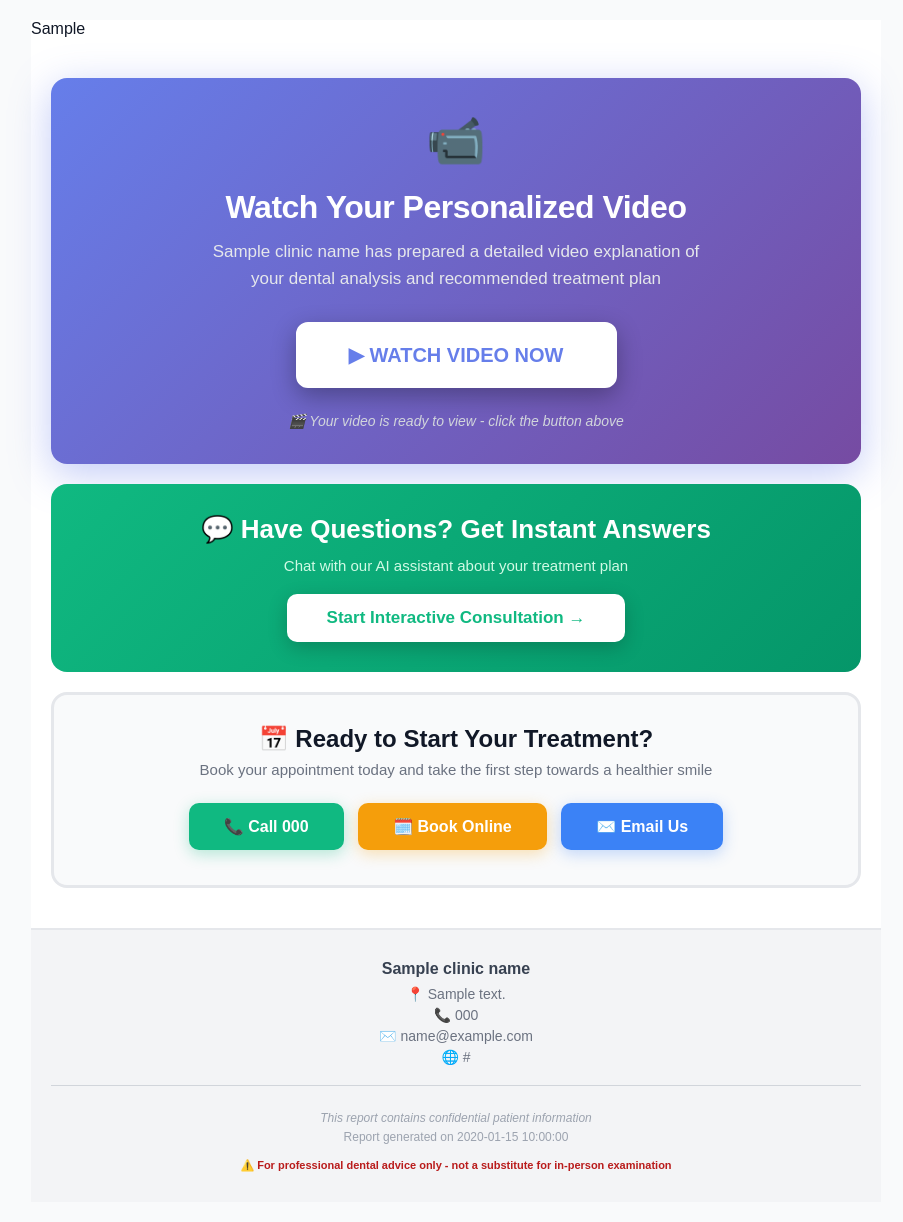
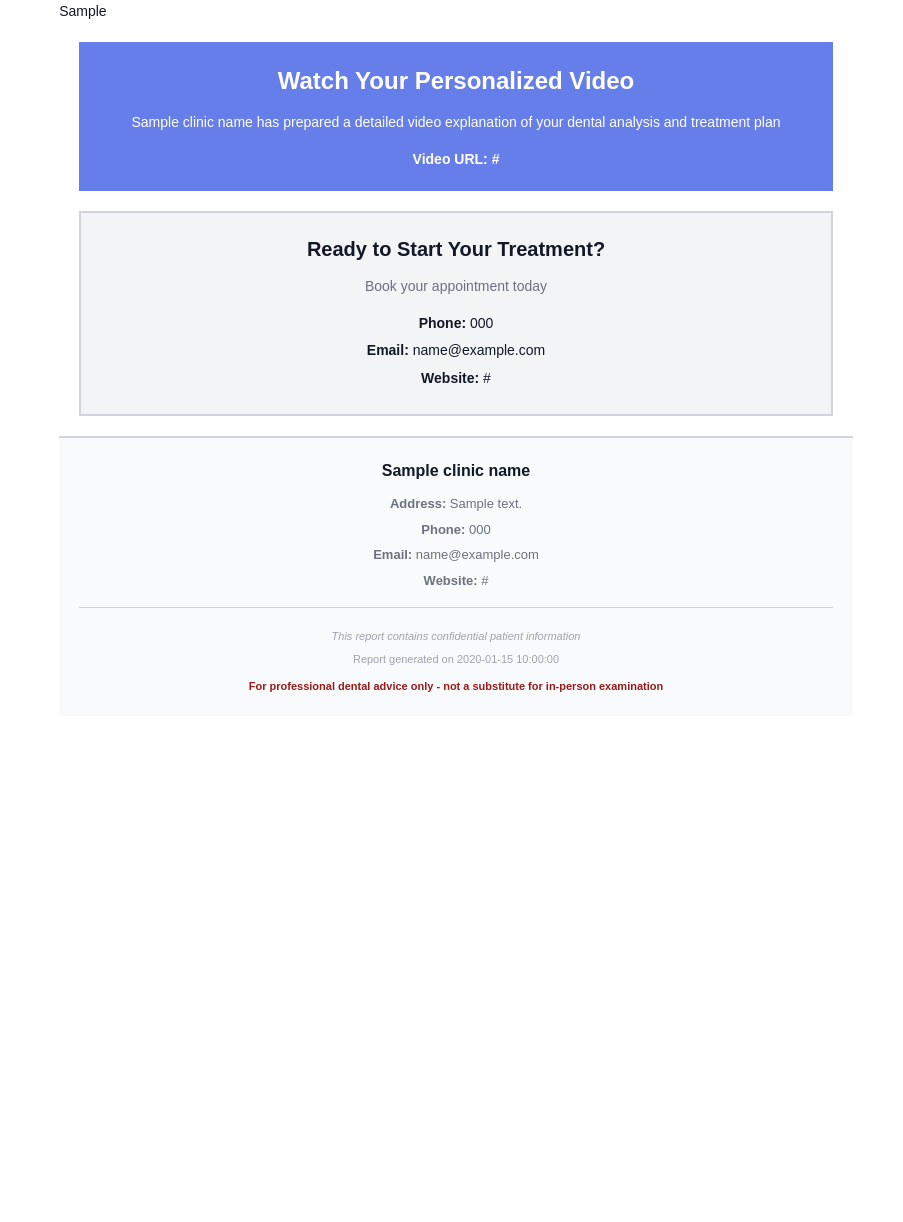
Before and after one commit to benwebb100/scanwise-new, a Python web app: template server/templates/report.html in a window 1280 px wide. Shown: the whole page, without its empty margins (184-1087 px from the left). After the commit the page ends 692 px from the top, so only its background shows below. Run offline with Jinja, Linux system fonts and the light colour scheme; the template is opened without the code that fills it: most values are stand-ins (such as "Sample title", 1, 10 or a date in 2020).

Commit message:
Fix email PDF formatting to match interface PDF
- Simplified HTML/CSS in email template for PDF compatibility
- Removed advanced CSS (gradients, shadows, border-radius) that breaks in xhtml2pdf
- Email PDF now uses same clean layout as interface PDF
- Report content embeds unchanged - formatting preserved
- Video/footer sections simplified with basic styles
- Works with both Playwright (if installed) and xhtml2pdf fallback
- No more weird boxes and formatting issues

```diff
--- a/server/templates/report.html
+++ b/server/templates/report.html
@@ -5,132 +5,123 @@
   <meta name="viewport" content="width=device-width, initial-scale=1" />
   <title>Dental Report - {{ patient_name }}</title>
   <style>
-    * { box-sizing: border-box; }
+    /* PDF-compatible styles - works with both Playwright and xhtml2pdf */
+    * {
+      box-sizing: border-box;
+      margin: 0;
+      padding: 0;
+    }
     body {
-      margin: 0;
-      padding: 20px;
       font-family: Arial, Helvetica, sans-serif;
-      background: #f9fafb;
+      font-size: 14px;
+      line-height: 1.6;
       color: #111827;
+      background: #ffffff;
     }
     .report-wrapper {
-      max-width: 850px;
+      max-width: 210mm; /* A4 width */
       margin: 0 auto;
+      padding: 0;
       background: #ffffff;
-      padding: 0;
     }
     .report-content {
+      padding: 0;
       background: #ffffff;
+    }
+    /* Ensure report HTML content displays properly */
+    .report-content * {
+      max-width: 100%;
+    }
+    .report-content img {
+      max-width: 100%;
+      height: auto;
+      display: block;
+    }
+    .report-content table {
+      width: 100%;
+      border-collapse: collapse;
+    }
+    .report-content th,
+    .report-content td {
+      padding: 8px;
+      text-align: left;
+      border: 1px solid #ddd;
     }
   </style>
 </head>
 <body>
   <div class="report-wrapper">
-    <!-- MAIN REPORT CONTENT -->
+    <!-- MAIN REPORT CONTENT (UNCHANGED FROM INTERFACE) -->
     <div class="report-content">
       {{ report_html | safe }}
     </div>
 
-    <!-- VIDEO BUTTON SECTION (PROMINENT AND CLICKABLE) -->
+    <!-- VIDEO SECTION (PDF-compatible) -->
     {% if video_url %}
-    <div style="margin: 40px 20px 20px; padding: 35px; background: linear-gradient(135deg, #667eea 0%, #764ba2 100%); border-radius: 16px; text-align: center; box-shadow: 0 10px 40px rgba(102, 126, 234, 0.4);">
-      <div style="margin-bottom: 20px;">
-        <span style="font-size: 48px; display: inline-block;">📹</span>
-      </div>
-      <h2 style="color: #ffffff; font-size: 32px; margin: 0 0 12px 0; font-weight: 800; letter-spacing: -0.5px;">
+    <div style="margin: 20px; padding: 20px; background: #667eea; text-align: center; page-break-inside: avoid;">
+      <h2 style="color: #ffffff; font-size: 24px; margin: 0 0 10px 0; font-weight: bold;">
         Watch Your Personalized Video
       </h2>
-      <p style="color: #e5e7eb; font-size: 17px; margin: 0 0 30px 0; line-height: 1.6; max-width: 500px; margin-left: auto; margin-right: auto;">
-        {{ clinic_name }} has prepared a detailed video explanation of your dental analysis and recommended treatment plan
+      <p style="color: #ffffff; font-size: 14px; margin: 0 0 15px 0;">
+        {{ clinic_name }} has prepared a detailed video explanation of your dental analysis and treatment plan
       </p>
-      <a href="{{ video_url }}"
-         style="display: inline-block; background: #ffffff; color: #667eea; padding: 18px 50px; border-radius: 12px; text-decoration: none; font-weight: 800; font-size: 20px; box-shadow: 0 8px 25px rgba(0, 0, 0, 0.3); border: 3px solid #ffffff;">
-        ▶ WATCH VIDEO NOW
-      </a>
-      <p style="color: #d1d5db; font-size: 14px; margin: 25px 0 0 0; font-style: italic;">
-        🎬 Your video is ready to view - click the button above
-      </p>
-    </div>
-    {% else %}
-    <div style="margin: 30px 20px; padding: 25px; background: #fef3c7; border: 2px solid #fbbf24; border-radius: 12px; text-align: center;">
-      <p style="color: #92400e; font-size: 16px; margin: 0; font-weight: 600;">
-        ⏳ Your personalized video explanation is being generated and will be available soon
+      <p style="color: #ffffff; font-size: 14px; margin: 0; font-weight: bold;">
+        Video URL: {{ video_url }}
       </p>
     </div>
     {% endif %}
 
-    <!-- INTERACTIVE CONSULTATION -->
-    {% if consultation_url %}
-    <div style="margin: 20px 20px; padding: 30px; background: linear-gradient(135deg, #10b981 0%, #059669 100%); border-radius: 16px; text-align: center;">
-      <h3 style="color: #ffffff; font-size: 26px; margin: 0 0 12px 0; font-weight: 700;">
-        💬 Have Questions? Get Instant Answers
+    <!-- BOOKING CALL-TO-ACTION (PDF-compatible) -->
+    <div style="margin: 20px; padding: 20px; background: #f3f4f6; border: 2px solid #d1d5db; text-align: center; page-break-inside: avoid;">
+      <h3 style="color: #111827; font-size: 20px; margin: 0 0 10px 0; font-weight: bold;">
+        Ready to Start Your Treatment?
       </h3>
-      <p style="color: #d1fae5; font-size: 15px; margin: 0 0 20px 0;">
-        Chat with our AI assistant about your treatment plan
+      <p style="color: #6b7280; font-size: 14px; margin: 0 0 15px 0;">
+        Book your appointment today
       </p>
-      <a href="{{ consultation_url }}"
-         style="display: inline-block; background: #ffffff; color: #10b981; padding: 14px 40px; border-radius: 10px; text-decoration: none; font-weight: 700; font-size: 17px; box-shadow: 0 6px 20px rgba(0, 0, 0, 0.2);">
-        Start Interactive Consultation →
-      </a>
-    </div>
-    {% endif %}
-
-    <!-- BOOKING CALL-TO-ACTION -->
-    <div style="margin: 20px 20px 40px; padding: 30px; background: #f9fafb; border: 3px solid #e5e7eb; border-radius: 16px; text-align: center;">
-      <h3 style="color: #111827; font-size: 24px; margin: 0 0 8px 0; font-weight: 700;">
-        📅 Ready to Start Your Treatment?
-      </h3>
-      <p style="color: #6b7280; font-size: 15px; margin: 0 0 20px 0;">
-        Book your appointment today and take the first step towards a healthier smile
+      {% if phone %}
+      <p style="margin: 5px 0; font-size: 14px; color: #111827;">
+        <strong>Phone:</strong> {{ phone }}
       </p>
-      <div style="display: block; text-align: center; margin-top: 20px;">
-        {% if phone %}
-        <a href="tel:{{ phone }}"
-           style="display: inline-block; background: #10b981; color: #ffffff; padding: 14px 35px; border-radius: 10px; text-decoration: none; font-weight: 700; font-size: 16px; margin: 5px; box-shadow: 0 4px 15px rgba(16, 185, 129, 0.3);">
-          📞 Call {{ phone }}
-        </a>
-        {% endif %}
-        {% if website %}
-        <a href="{{ website }}" target="_blank" rel="noopener"
-           style="display: inline-block; background: #f59e0b; color: #ffffff; padding: 14px 35px; border-radius: 10px; text-decoration: none; font-weight: 700; font-size: 16px; margin: 5px; box-shadow: 0 4px 15px rgba(245, 158, 11, 0.3);">
-          🗓️ Book Online
-        </a>
-        {% endif %}
-        {% if email %}
-        <a href="mailto:{{ email }}"
-           style="display: inline-block; background: #3b82f6; color: #ffffff; padding: 14px 35px; border-radius: 10px; text-decoration: none; font-weight: 700; font-size: 16px; margin: 5px; box-shadow: 0 4px 15px rgba(59, 130, 246, 0.3);">
-          ✉️ Email Us
-        </a>
-        {% endif %}
-      </div>
+      {% endif %}
+      {% if email %}
+      <p style="margin: 5px 0; font-size: 14px; color: #111827;">
+        <strong>Email:</strong> {{ email }}
+      </p>
+      {% endif %}
+      {% if website %}
+      <p style="margin: 5px 0; font-size: 14px; color: #111827;">
+        <strong>Website:</strong> {{ website }}
+      </p>
+      {% endif %}
     </div>
 
-    <!-- FOOTER -->
-    <div style="margin: 0; padding: 30px 20px; text-align: center; border-top: 2px solid #e5e7eb; background: #f3f4f6;">
-      <p style="margin: 0 0 8px 0; font-size: 16px; font-weight: 700; color: #374151;">
+    <!-- FOOTER (PDF-compatible) -->
+    <div style="margin: 0; padding: 20px; text-align: center; border-top: 2px solid #d1d5db; background: #f9fafb; page-break-inside: avoid;">
+      <p style="margin: 0 0 10px 0; font-size: 16px; font-weight: bold; color: #111827;">
         {{ clinic_name }}
       </p>
       {% if address %}
-      <p style="margin: 5px 0; font-size: 14px; color: #6b7280;">📍 {{ address }}</p>
+      <p style="margin: 5px 0; font-size: 13px; color: #6b7280;"><strong>Address:</strong> {{ address }}</p>
       {% endif %}
       {% if phone %}
-      <p style="margin: 5px 0; font-size: 14px; color: #6b7280;">📞 {{ phone }}</p>
+      <p style="margin: 5px 0; font-size: 13px; color: #6b7280;"><strong>Phone:</strong> {{ phone }}</p>
       {% endif %}
       {% if email %}
-      <p style="margin: 5px 0; font-size: 14px; color: #6b7280;">✉️ {{ email }}</p>
+      <p style="margin: 5px 0; font-size: 13px; color: #6b7280;"><strong>Email:</strong> {{ email }}</p>
       {% endif %}
       {% if website %}
-      <p style="margin: 5px 0; font-size: 14px; color: #6b7280;">🌐 {{ website }}</p>
+      <p style="margin: 5px 0; font-size: 13px; color: #6b7280;"><strong>Website:</strong> {{ website }}</p>
       {% endif %}
-      <div style="margin-top: 20px; padding-top: 20px; border-top: 1px solid #d1d5db;">
-        <p style="margin: 5px 0; color: #9ca3af; font-size: 12px; font-style: italic;">
+      <div style="margin-top: 15px; padding-top: 15px; border-top: 1px solid #d1d5db;">
+        <p style="margin: 5px 0; color: #9ca3af; font-size: 11px; font-style: italic;">
           This report contains confidential patient information
         </p>
-        <p style="margin: 5px 0; color: #9ca3af; font-size: 12px;">
+        <p style="margin: 5px 0; color: #9ca3af; font-size: 11px;">
           Report generated on {{ report_date }}
         </p>
-        <p style="margin: 15px 0 0; color: #b91c1c; font-size: 11px; font-weight: 600;">
-          ⚠️ For professional dental advice only - not a substitute for in-person examination
+        <p style="margin: 10px 0 0; color: #991b1b; font-size: 11px; font-weight: bold;">
+          For professional dental advice only - not a substitute for in-person examination
         </p>
       </div>
     </div>
```
